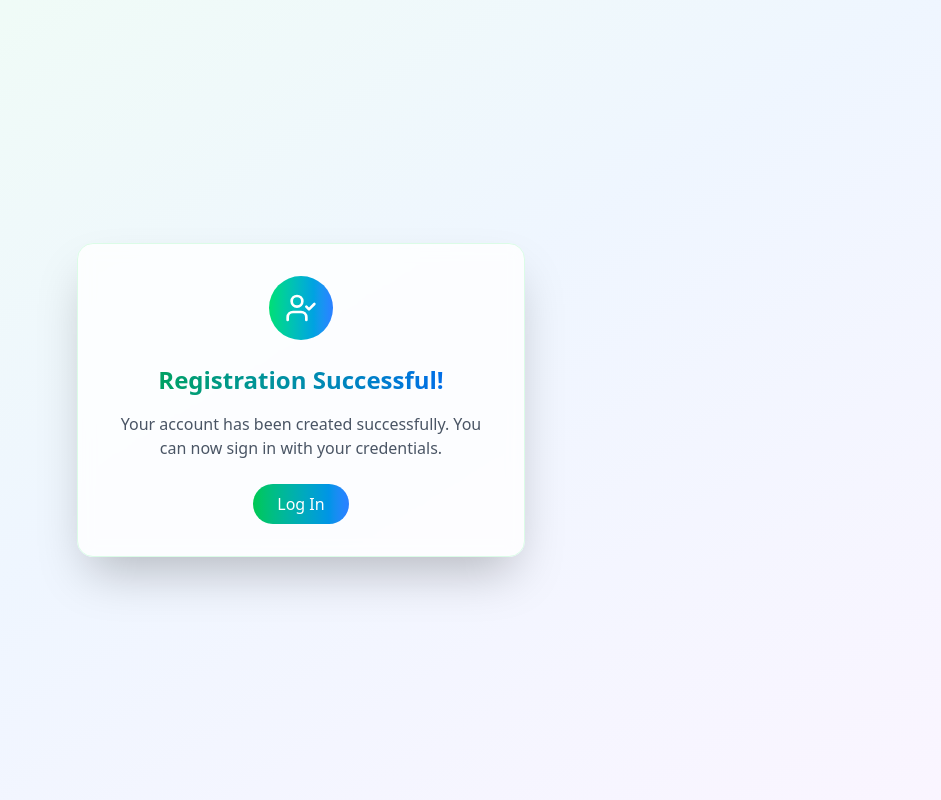
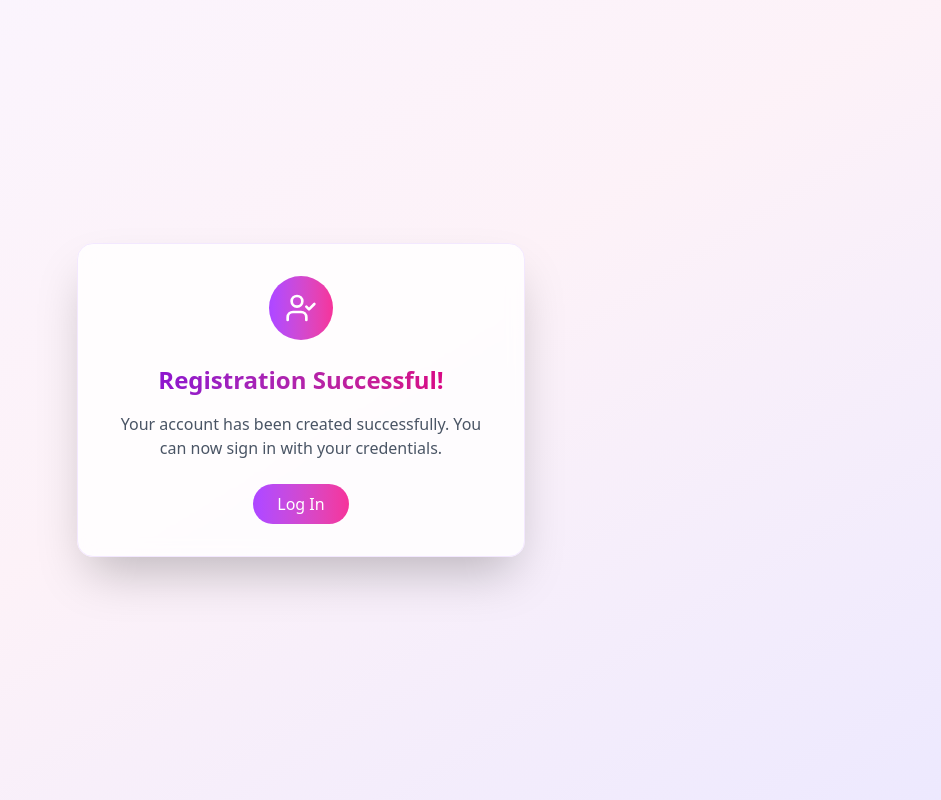
Before and after one commit to dhavalbathe/odoo-hackthon-ps2, a React (Vite) app in the folder client/: page /register in a window 1280 px wide. Both pictures are taken after typing "Sample", "name@example.com", "Sample123", "Sample123" into the empty fields and a click on the button "Create Account". Shown: the whole page, without its empty margins (339-1280 px from the left). Built offline with nearby package versions, Linux system fonts and the light colour scheme; no server answers.

Commit message:
color changes

```diff
--- a/client/src/pages/Register.jsx
+++ b/client/src/pages/Register.jsx
@@ -91,13 +91,12 @@ export const Register = () => {
   };
 
 return currentPage === 'success' ? (
-    // ✅ Success Page
-    <div className="min-h-screen bg-gradient-to-br from-green-50 via-blue-50 to-purple-50 flex items-center justify-center p-4">
-      <div className="bg-white/80 backdrop-blur-sm rounded-2xl shadow-2xl w-full max-w-md p-8 text-center border border-green-100">
-        <div className="bg-gradient-to-r from-green-400 to-blue-500 w-16 h-16 rounded-full flex items-center justify-center mx-auto mb-6">
+  <div className="min-h-screen bg-gradient-to-br from-purple-50 via-pink-50 to-violet-100 flex items-center justify-center p-4">
+    <div className="bg-white/80 backdrop-blur-sm rounded-2xl shadow-2xl w-full max-w-md p-8 text-center border border-purple-100">
+      <div className="bg-gradient-to-r from-purple-500 to-pink-500 w-16 h-16 rounded-full flex items-center justify-center mx-auto mb-6">
         <UserCheck className="w-8 h-8 text-white" />
       </div>
-        <h2 className="text-2xl font-bold bg-gradient-to-r from-green-600 to-blue-600 bg-clip-text text-transparent mb-4">
+      <h2 className="text-2xl font-bold bg-gradient-to-r from-purple-700 to-pink-600 bg-clip-text text-transparent mb-4">
         Registration Successful!
       </h2>
       <p className="text-gray-600 mb-6">
@@ -105,7 +104,7 @@ export const Register = () => {
       </p>
       <button
         onClick={handleBackToRegister}
-          className="bg-gradient-to-r from-green-500 to-blue-500 hover:from-green-600 hover:to-blue-600 text-white px-6 py-2 rounded-full transition-all duration-200 transform hover:scale-105"
+        className="bg-gradient-to-r from-purple-500 to-pink-500 hover:from-purple-600 hover:to-pink-600 text-white px-6 py-2 rounded-full transition-all duration-200 transform hover:scale-105"
       >
         Log In
       </button>
```
Lines whose indentation alone changed are shown as unchanged.
